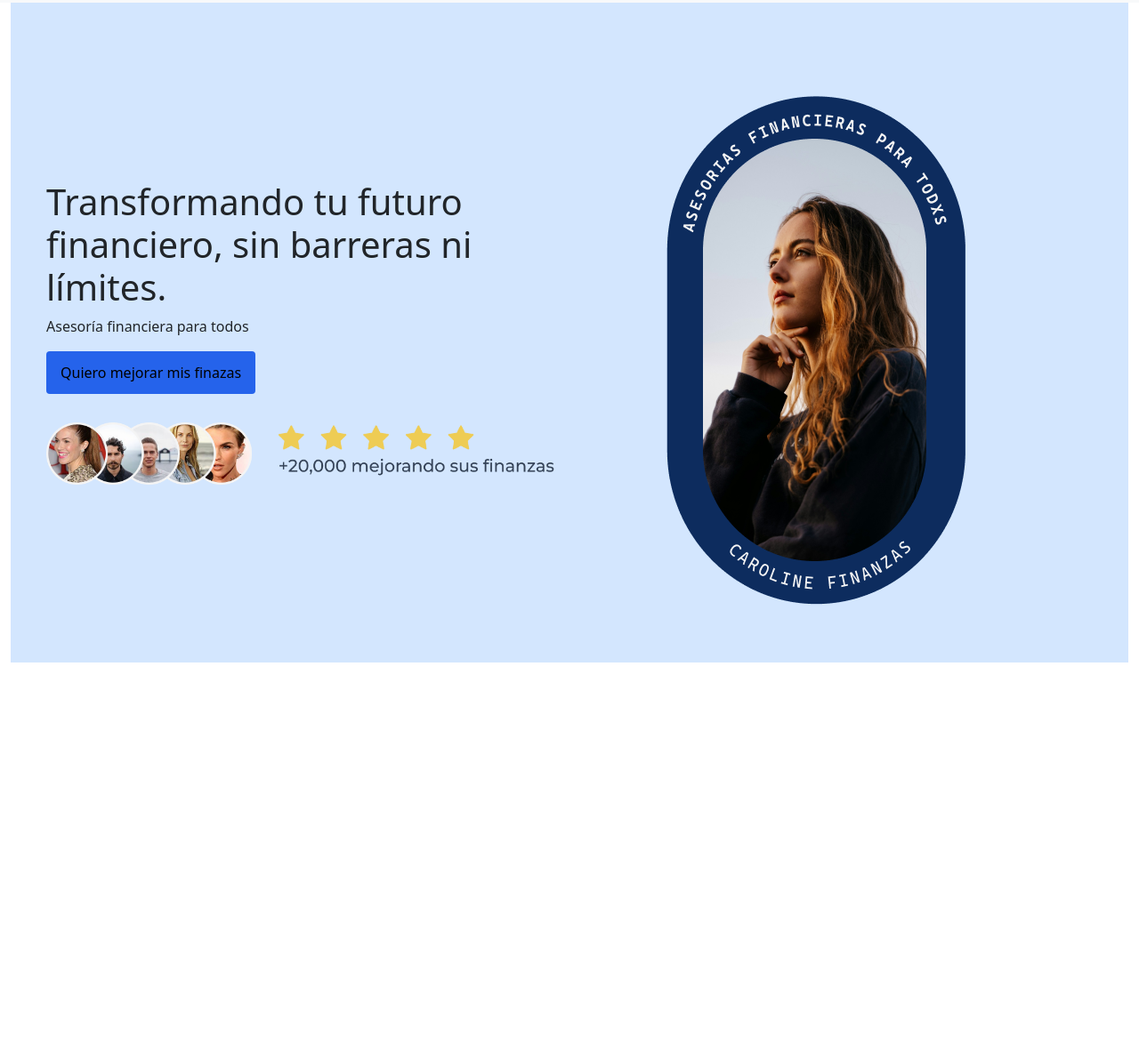
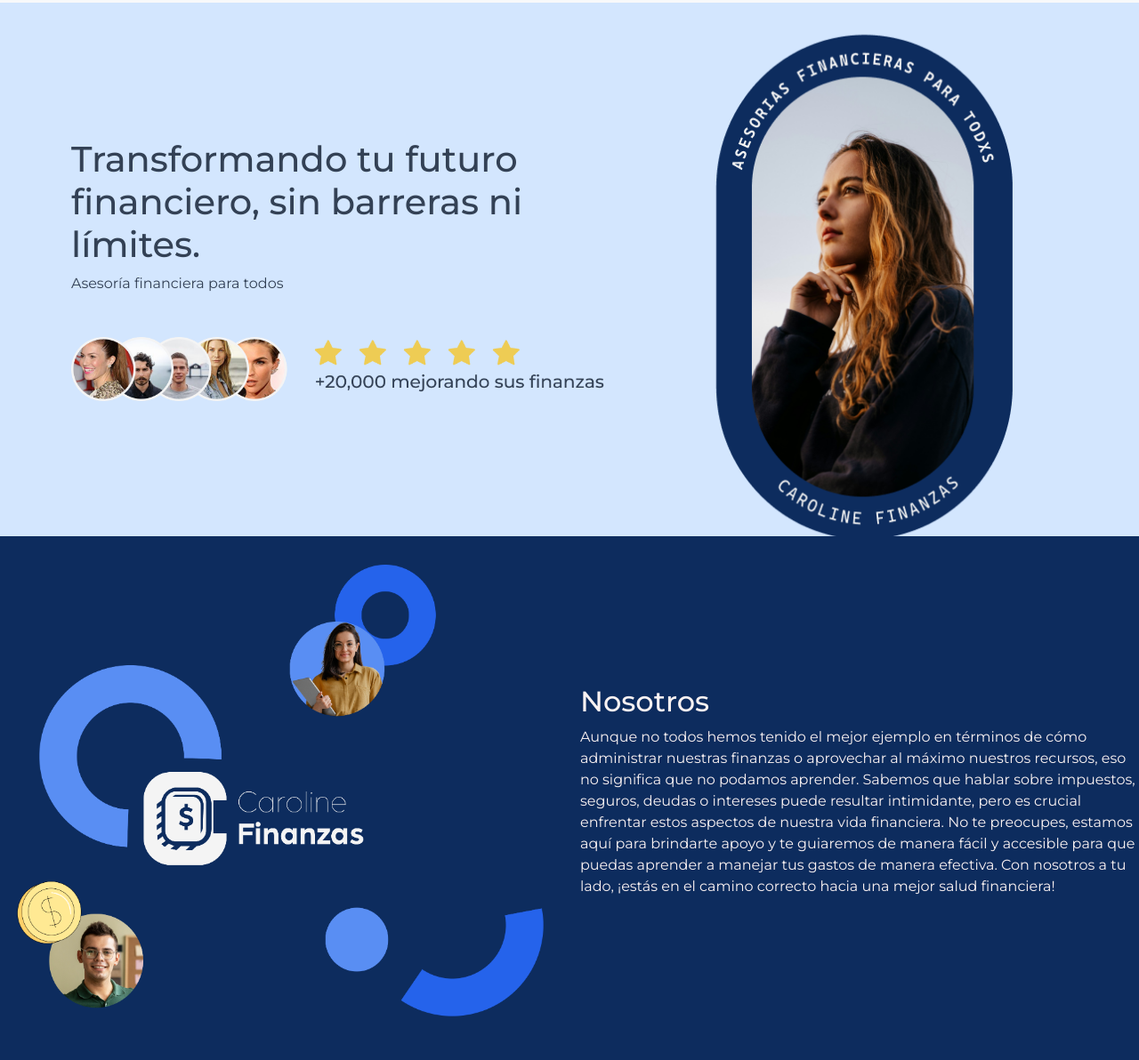
Before and after one commit to Margaritavmty/Reto-1-Digital-NAO, a plain HTML site: page index.html in a window 1280 px wide. Shown: the part 87-1279 px from the top of the page at 89% size. Before the commit the page ends 832 px from the top, so only its background shows below. Drawn offline with nearby package versions, Linux system fonts and the light colour scheme.

Commit message:
Avence de la segunda seccion en la vista de la landing "Nosotros"

```diff
--- a/index.html
+++ b/index.html
@@ -2,39 +2,76 @@
 <html lang="en">
 <head>
     <meta charset="UTF-8">
-    <link rel="stylesheet" href="styles.css">
     <meta name="viewport" content="width=device-width, initial-scale=1.0">
     <meta name="viewport" content="width=device-width, initial-scale=1">
+    <!-- CSS Bootstrap -->
     <link href="https://cdn.jsdelivr.net/npm/bootstrap@5.3.3/dist/css/bootstrap.min.css" rel="stylesheet" integrity="sha384-QWTKZyjpPEjISv5WaRU9OFeRpok6YctnYmDr5pNlyT2bRjXh0JMhjY6hW+ALEwIH" crossorigin="anonymous">
+    <!-- CSS Custom -->
+    <link rel="stylesheet" href="styles.css">
+
+    <!-- Google Fonts -->
+    <link rel="preconnect" href="https://fonts.googleapis.com">
+    <link rel="preconnect" href="https://fonts.gstatic.com" crossorigin>
+    <link href="https://fonts.googleapis.com/css2?family=Montserrat:ital,wght@0,100..900;1,100..900&display=swap" rel="stylesheet">
 
     <title>Caroline Finanzas</title>
+
 </head>
 <body>
+
+    <!-- Encabezado -->
     <nav class="navbar bg-body-tertiary">
         <div class="container">
-          <a class="navbar-brand" href="#" position="fixed">
+          <a class="navbar-brand" href="#">
             <img src="./assets/logo.svg" alt="" width="193" height="64">
           </a>
         </div>
       </nav>
 
-      <div class="container-fluid">
-      <div class="banner">
-        <div class="texto">
-          <h1>Transformando tu futuro financiero, sin barreras ni límites.</h1>
-          <p>Asesoría financiera para todos</p>
-          <button type="button" class="btn-bd-primary">Quiero mejorar mis finazas</button>
 
-          <div class="imagen">
-            <img src="./assets/encabezado_2.png" alt="Imagen">
-          </div>
 
+
+        <div class="banner">
+            <div class="texto">
+              <h1>Transformando tu futuro financiero, sin barreras ni límites.</h1>
+              <p>Asesoría financiera para todos</p>
+              <div class="imagen">
+                <img src="./assets/encabezado_2.png" alt="Imagen"  class="img-fluid">
+              </div>
+              </div>
+              <div class="imagen" >
+                <img src="./assets/Encabezado.png" alt="Imagen" height="80"  class="img-fluid">
+              </div>
+            </div>
+            </div>
+            </div>
         </div>
 
-        <div class="imagen">
-          <img src="./assets/Encabezado.png" alt="Imagen" height="80">
+    <!-- Nosotros -->
+
+        <div class="clearfix">
+          <div class="contenedor row">
+            <div class="col-md-6">
+              <img src="./assets/nosotros.png" class="img-fluid" alt="Imagen">
+            </div>
+            <div class="col-md-6">
+              <h2>Nosotros</h2>
+              <p>Aunque no todos hemos tenido el mejor ejemplo en términos de cómo administrar nuestras finanzas o aprovechar al máximo nuestros recursos, eso no significa que no podamos aprender. Sabemos que hablar sobre impuestos, seguros, deudas o intereses puede resultar intimidante, pero es crucial enfrentar estos aspectos de nuestra vida financiera. No te preocupes, estamos aquí para brindarte apoyo y te guiaremos de manera fácil y accesible para que puedas aprender a manejar tus gastos de manera efectiva. Con nosotros a tu lado, ¡estás en el camino correcto hacia una mejor salud financiera!</p>
+            </div>
+          </div>
         </div>
       </div>
+</div>
+
+
+ <!-- Nosotros -->
+
+
+
+
+
+
+
 
 
 <script src="https://cdn.jsdelivr.net/npm/@popperjs/core@2.11.8/dist/umd/popper.min.js" integrity="sha384-I7E8VVD/ismYTF4hNIPjVp/Zjvgyol6VFvRkX/vR+Vc4jQkC+hVqc2pM8ODewa9r" crossorigin="anonymous"></script>
--- a/styles.css
+++ b/styles.css
@@ -8,25 +8,38 @@ body {
   font-weight: 400;
 }
 
+
+
+
+.montserrat> {
+  font-family: "Montserrat", sans-serif;
+  font-optical-sizing: auto;
+  font-style: normal;
+}
+
 .banner {
   justify-content: space-between;
   display: flex;
   align-items:center;
-  padding: 40px;
+  padding: 80px;
   text-align: start;
   background-color: #D3E6FE; /* Color de fondo del banner */
--ms-grid-row-align: center;
+  -ms-grid-row-align: center;
+  max-height: 600px;
 }
+
 
 .texto {
   flex: 1;
   margin-right: 0px; /* Espaciado derecho del texto */
-
+  color: #334155;
+  align-items: center;
 
 }
 
 .imagen {
   margin-left: px; /* Espaciado izquierdo de la imagen */
+
 
 }
 
@@ -34,32 +47,37 @@ body {
   padding-top: 32px;
   max-width: 100%;
   height: auto;
-}
-.navbar {
-  position:fixed;
+  max-height: 580px;
+  min-height: fit-content;
+  max-width: 600px;
+
 }
 
-
-$container-max-widths: (
-  sm: 540px,
-  md: 720px,
-  lg: 960px,
-  xl: 1140px,
-  xxl: 1320px
-);
+.nav {
+  position:fixed;
+  position: absolute
 
 
 
-
+}
 
 container-fluid{
   position: absolute;
   display: flex;
   padding-left: 0px;
   padding-bottom: 16px;
-}
 
 
+  .container, .container-fluid, .container-lg, .container-md, .container-sm, .container-xl, .container-xxl {
+    --bs-gutter-x: 1.5rem;
+    --bs-gutter-y: 0;
+    width: 100%;
+    padding-right: calc(var(--bs-gutter-x)* .5);
+    padding-left: calc(var(--bs-gutter-x)* .5);
+    margin-right: auto;
+    margin-left: auto;
+}
+}
 
 
 .btn-bd-primary {
@@ -68,8 +86,8 @@ container-fluid{
   padding: 8px;
   text-align: center;
   align-items: center;
-  padding-left: 16px;
-  padding-right: 16px;
+  padding-left: 32px;
+  padding-right: 32px;
   background:#2563EB;
   font-size: 16px;
   border: none;
@@ -77,10 +95,50 @@ container-fluid{
   display: inline-block;
   vertical-align: middle;
   line-height: 1;
-
-
 }
 
 .btn-bd-primary {
   float: left;
 }
+
+.contenedor{
+  background-color: #0D2C5E;
+  align-items: center;
+  position:absolute;
+  display: flex;
+  padding-left: 0px;
+  padding-bottom: 32px;
+  padding-top: 32px;
+  text-align:left;
+  justify-content: center;
+
+
+
+}
+
+.Imagen_Nosotros{
+  max-height: 600px;
+  min-height: 420px;
+}
+
+.col-md-6{
+  align-items: center;
+}
+
+.contenedor_servicios{
+  background-color: #ffffff;
+  align-items: center;
+  position:absolute;
+  display: flex;
+  padding-left: 0px;
+  padding-bottom: 32px;
+  padding-top: 32px;
+  text-align:left;
+  justify-content: center;
+
+
+}
+
+.clearfix::after {
+  content: "";
+  display: table; clear: both; }
```
Also changed, not shown: assets/nosotros.png (added).
